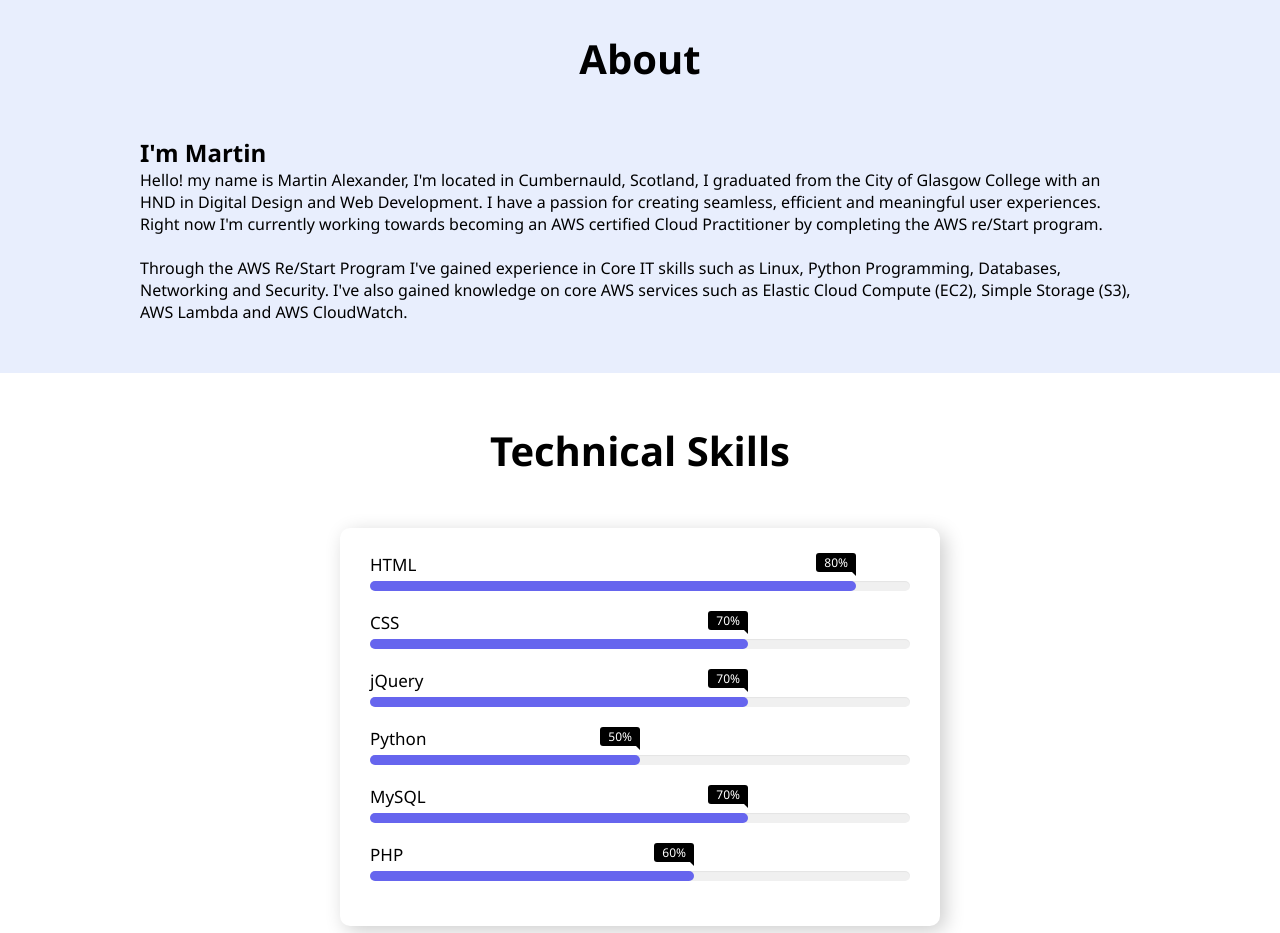
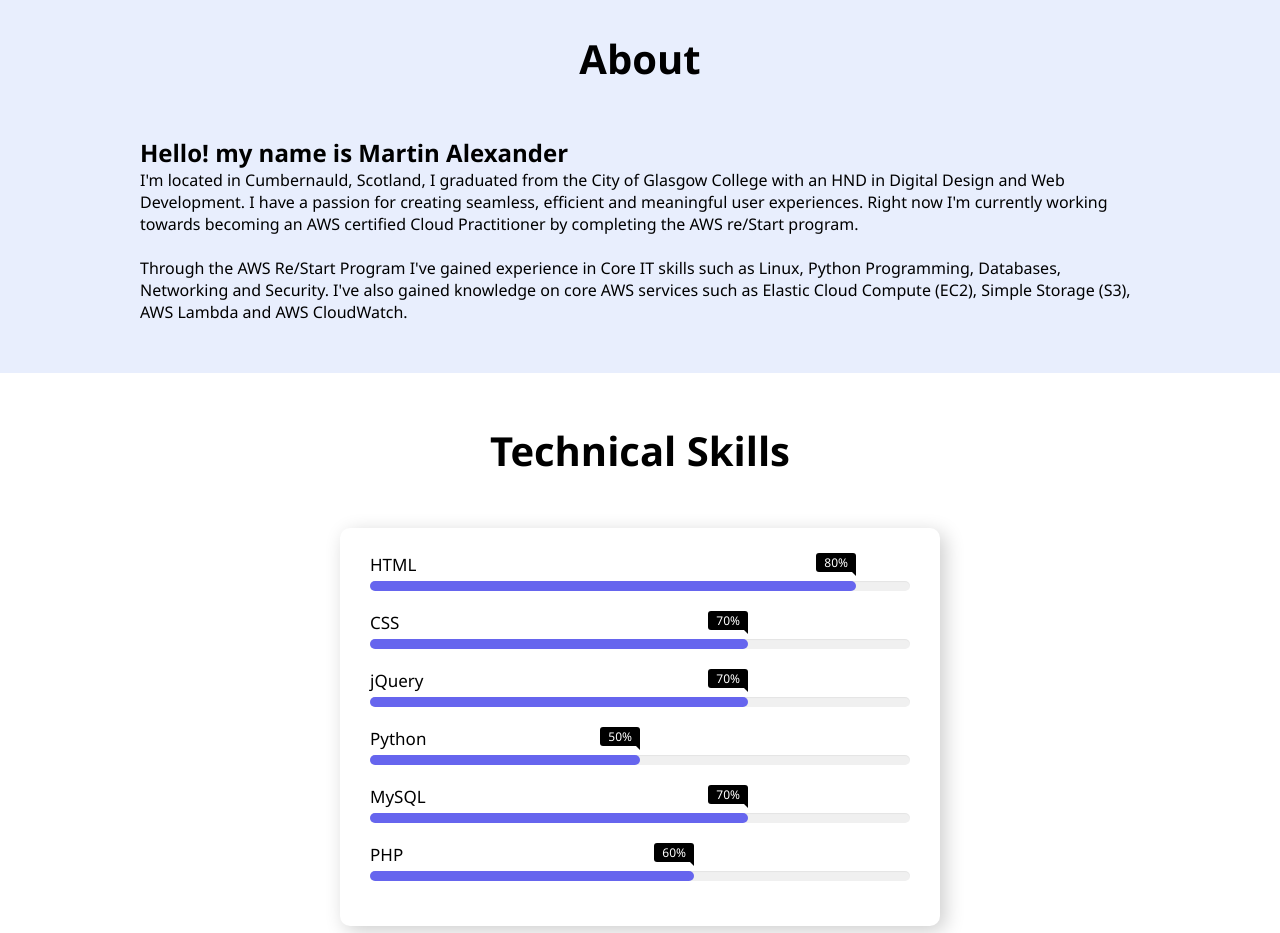
Before and after one commit to RogueBison/ma-cv-site, a plain HTML site: page index.html in a window 1280 px wide. Shown: the part 820-1753 px from the top of the page. Drawn offline with nearby package versions, Linux system fonts and the light colour scheme.

Commit message:
Update index.html
changed "about_subtitle" to "Hello! my name is Martin Alexander"

```diff
--- a/index.html
+++ b/index.html
@@ -53,9 +53,9 @@
       <div class="about__container">
 
         <div>
-          <h2 class="about__subtitle">I'm Martin</h2>
+          <h2 class="about__subtitle">Hello! my name is Martin Alexander</h2>
           <p class="about__text">
-            Hello! my name is Martin Alexander, I'm located in Cumbernauld, Scotland, I graduated from the City of Glasgow College with an HND in Digital Design and Web Development.
+            I'm located in Cumbernauld, Scotland, I graduated from the City of Glasgow College with an HND in Digital Design and Web Development.
             I have a passion for creating seamless, efficient and meaningful user experiences.
             Right now I'm currently working towards becoming an AWS certified Cloud Practitioner by completing the AWS re/Start program.
           </p></br>
```
